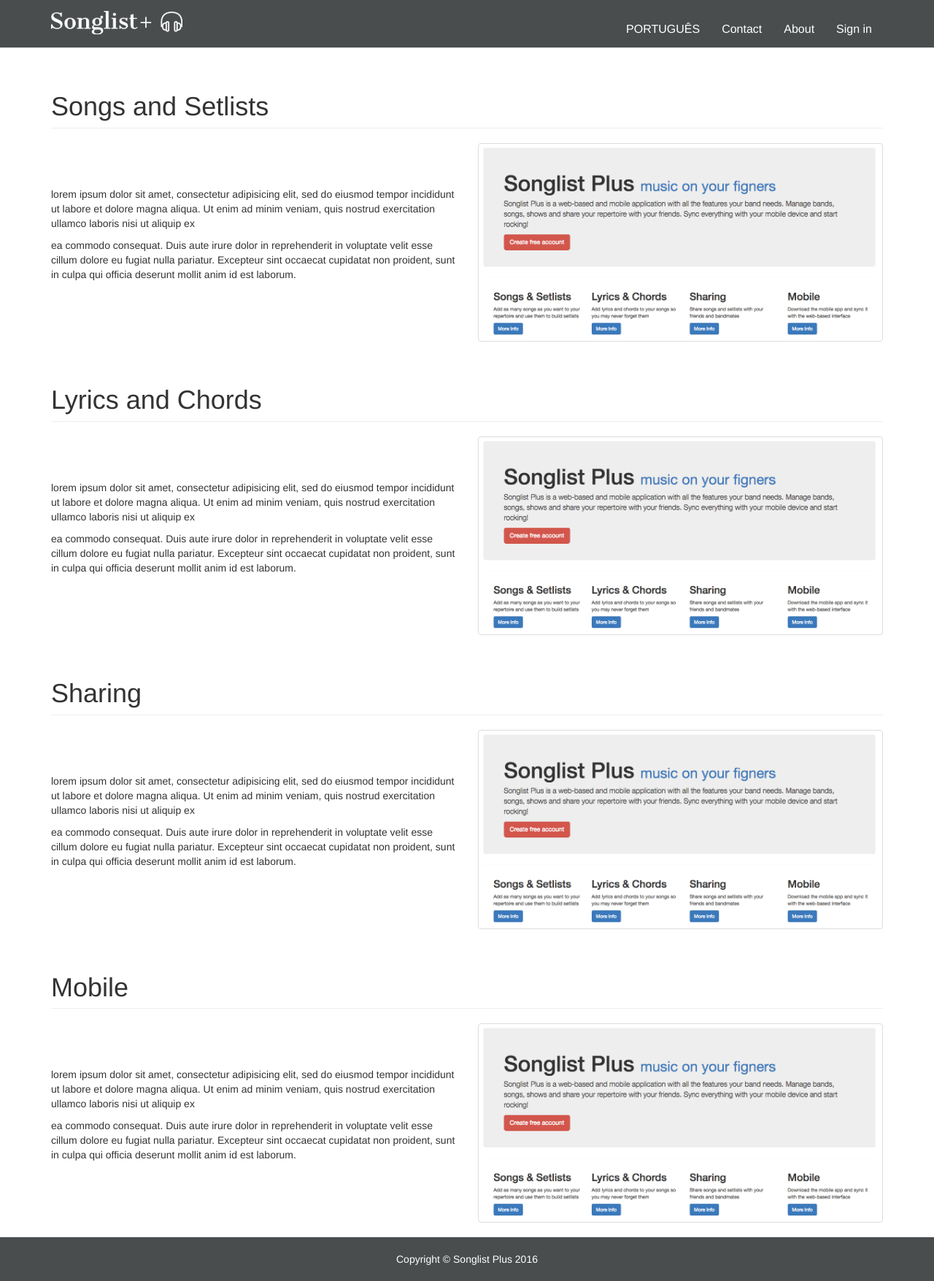
After one commit to nandopedrosa/snglist, a Flask app: page /info in a window 1280 px wide. The commit adds this page. Shown: the whole page at 73% size. Run offline with Flask 2, Linux system fonts and the light colour scheme; parts of the project's set-up code (start-up, migrations or seed data) failed here and were passed over; some libraries are stand-ins or nearby versions.

Commit message:
Add More Info Page. Fix Sign In redirect

```diff
--- a/app/static/js/app.js
+++ b/app/static/js/app.js
@@ -141,6 +141,8 @@
                     } else {
                         loginCtlr.errors.error = false;
                         loginCtlr.formData = {};
+                        baseURL = window.location.protocol + "//" + window.location.host;
+                        window.location.href = baseURL;
                     }
                     loginCtlr.message = response.data.msg;
                 });
--- a/app/templates/base.html
+++ b/app/templates/base.html
@@ -46,6 +46,7 @@
 
         <div class="collapse navbar-collapse" id="navbar-info">
             <ul class="nav navbar-nav navbar-right" id="sng-nav-menu">
+                {% if not current_user.is_authenticated %}
                 <li>
                     <a href="#" ng-click="navCtlr.changeLanguage()">{{ _('PORTUGU\u00caS') }}</a>
                 </li>
@@ -55,14 +56,41 @@
                 <li>
                     <a href="#" data-toggle="modal" data-target="#about-modal">{{ _('About') }}</a>
                 </li>
-                {% if current_user.is_authenticated %}
-                    <li>
-                        <a href="/logout">{{ _('Sign Out') }}</a>
-                    </li>
+                <li>
+                    <a href="/login">{{ _('Sign in') }}</a>
+                </li>
                 {% else %}
-                    <li>
-                        <a href="/login">{{ _('Sign in') }}</a>
-                    </li>
+                <li>
+                    <a href="#" ng-click="navCtlr.changeLanguage()">{{ _('PORTUGU\u00caS') }}</a>
+                </li>
+                <li>
+                    <a href="#">{{ _('Bands') }} ()</a>
+                </li>
+                <li>
+                    <a href="#">{{ _('Songs') }} ()</a>
+                </li>
+                <li>
+                    <a href="#">{{ _('Shows') }} ()</a>
+                </li>
+                <li class="dropdown">
+                    <a class="dropdown-toggle" data-toggle="dropdown" href="#">
+                        <i class="glyphicon glyphicon-user"></i>  <i class="caret"></i>
+                    </a>
+                    <ul class="dropdown-menu">
+                        <li>
+                            <a href="#">{{ _('Profile') }}</a>
+                        </li>
+                        <li>
+                            <a href="/contact">{{ _('Contact') }}</a>
+                        </li>
+                        <li>
+                            <a href="#" data-toggle="modal" data-target="#about-modal">{{ _('About') }}</a>
+                        </li>
+                        <li>
+                            <a href="/logout">{{ _('Sign Out') }}</a>
+                        </li>
+                    </ul>
+                </li>
                 {% endif %}
             </ul>
         </div>
@@ -98,7 +126,7 @@
         <div class="modal-content">
             <div class="modal-header">
                 <button type="button" class="close" data-dismiss="modal">&times;</button>
-                <h4 class="modal-title" id="about-header">Sobre</h4>
+                <h4 class="modal-title" id="about-header">{{ _('About') }}</h4>
             </div>
             <div class="modal-body" id="about-modal-body">
                 <p> lorem ipsum dolor sit amet, consectetur adipisicing elit, sed do eiusmod tempor incididunt ut labore et dolore magna aliqua. Ut enim ad minim veniam, quis nostrud exercitation ullamco laboris nisi ut aliquip ex ea commodo consequat. Duis aute irure dolor in reprehenderit in voluptate velit esse cillum dolore eu fugiat nulla pariatur. Excepteur sint occaecat cupidatat non proident, sunt in culpa qui officia deserunt mollit anim id est laborum.
--- /dev/null
+++ b/app/templates/info.html
@@ -0,0 +1,97 @@
+{% extends "base.html" %}
+{% block content %}
+
+    <div class="row">
+        <div class="col-xs-12">
+            <h1 class="page-header">{{_('Songs and Setlists')}}</h1>
+        </div>
+    </div>
+
+    <div class="row">
+        <div class="col-xs-12 col-md-6">
+            <br><br><br>
+            <p>
+                lorem ipsum dolor sit amet, consectetur adipisicing elit, sed do eiusmod tempor incididunt ut labore et dolore magna aliqua. Ut enim ad minim veniam, quis nostrud exercitation ullamco laboris nisi ut aliquip ex
+            </p>
+            <p>
+                ea commodo consequat. Duis aute irure dolor in reprehenderit in voluptate velit esse cillum dolore eu fugiat nulla pariatur. Excepteur sint occaecat cupidatat non proident, sunt in culpa qui officia deserunt mollit anim id est laborum.
+            </p>
+        </div>
+        <div class="col-xs-12 col-md-6">
+            <a href="../static/images/home-ss.png" class="thumbnail">
+                <img src="../static/images/home-ss.png" alt="Songs and Setlists">
+            </a>
+        </div>
+    </div>
+
+    <div class="row">
+        <div class="col-xs-12">
+            <h1 class="page-header">{{_('Lyrics and Chords')}}</h1>
+        </div>
+    </div>
+
+    <div class="row">
+        <div class="col-xs-12 col-md-6">
+            <br><br><br>
+            <p>
+                lorem ipsum dolor sit amet, consectetur adipisicing elit, sed do eiusmod tempor incididunt ut labore et dolore magna aliqua. Ut enim ad minim veniam, quis nostrud exercitation ullamco laboris nisi ut aliquip ex
+            </p>
+            <p>
+                ea commodo consequat. Duis aute irure dolor in reprehenderit in voluptate velit esse cillum dolore eu fugiat nulla pariatur. Excepteur sint occaecat cupidatat non proident, sunt in culpa qui officia deserunt mollit anim id est laborum.
+            </p>
+        </div>
+        <div class="col-xs-12 col-md-6">
+            <a href="../static/images/home-ss.png" class="thumbnail" target=_blank>
+                <img src="../static/images/home-ss.png" alt="Lyrics and Chords">
+            </a>
+        </div>
+    </div>
+
+     <div class="row">
+        <div class="col-xs-12">
+            <h1 class="page-header">{{_('Sharing')}}</h1>
+        </div>
+    </div>
+
+    <div class="row">
+        <div class="col-xs-12 col-md-6">
+            <br><br><br>
+            <p>
+                lorem ipsum dolor sit amet, consectetur adipisicing elit, sed do eiusmod tempor incididunt ut labore et dolore magna aliqua. Ut enim ad minim veniam, quis nostrud exercitation ullamco laboris nisi ut aliquip ex
+            </p>
+            <p>
+                ea commodo consequat. Duis aute irure dolor in reprehenderit in voluptate velit esse cillum dolore eu fugiat nulla pariatur. Excepteur sint occaecat cupidatat non proident, sunt in culpa qui officia deserunt mollit anim id est laborum.
+            </p>
+        </div>
+        <div class="col-xs-12 col-md-6">
+            <a href="../static/images/home-ss.png" class="thumbnail" target=_blank>
+                <img src="../static/images/home-ss.png" alt="Sharing">
+            </a>
+        </div>
+    </div>
+
+     <div class="row">
+        <div class="col-xs-12">
+            <h1 class="page-header">{{_('Mobile')}}</h1>
+        </div>
+    </div>
+
+    <div class="row">
+        <div class="col-xs-12 col-md-6">
+            <br><br><br>
+            <p>
+                lorem ipsum dolor sit amet, consectetur adipisicing elit, sed do eiusmod tempor incididunt ut labore et dolore magna aliqua. Ut enim ad minim veniam, quis nostrud exercitation ullamco laboris nisi ut aliquip ex
+            </p>
+            <p>
+                ea commodo consequat. Duis aute irure dolor in reprehenderit in voluptate velit esse cillum dolore eu fugiat nulla pariatur. Excepteur sint occaecat cupidatat non proident, sunt in culpa qui officia deserunt mollit anim id est laborum.
+            </p>
+        </div>
+        <div class="col-xs-12 col-md-6">
+            <a href="../static/images/home-ss.png" class="thumbnail" target=_blank>
+                <img src="../static/images/home-ss.png" alt="Mobile">
+            </a>
+        </div>
+    </div>
+
+
+{% endblock %}
--- a/app/views.py
+++ b/app/views.py
@@ -86,6 +86,15 @@
     return jsonify(form.errors)
 
 
+@app.route('/info')
+def info():
+    """
+    Renders the More Info Page
+    :return: The rendered "More Info" Page
+    """
+    return render_template("info.html")
+
+
 @app.route('/signup', methods=["GET", "POST"])
 def signup():
     """
@@ -157,7 +166,6 @@
         if user is not None and user.verify_password(form.password.data):
             login_user(user, form.remember_me.data)
             flash(gettext('Login successful'))
-            redirect(url_for('index'))
         # If not, then we return an error message
         else:
             form.errors['error'] = True
```
Also changed, not shown: app/templates/home.html (+4 -4 lines), app/static/images/home-ss.png (added).
